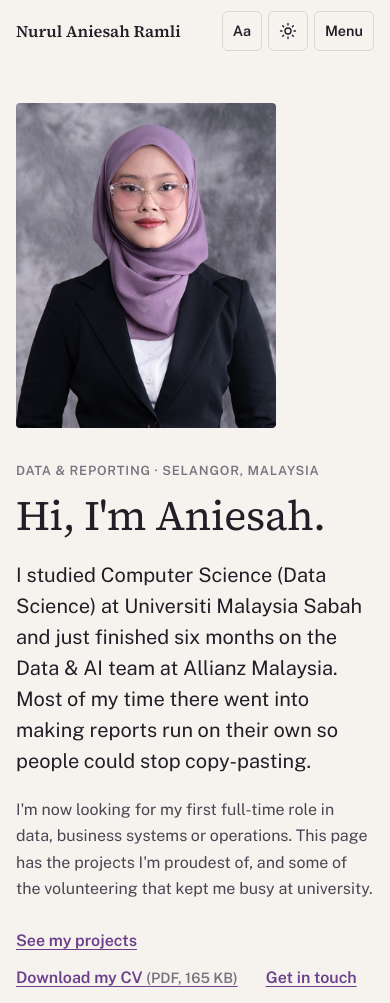
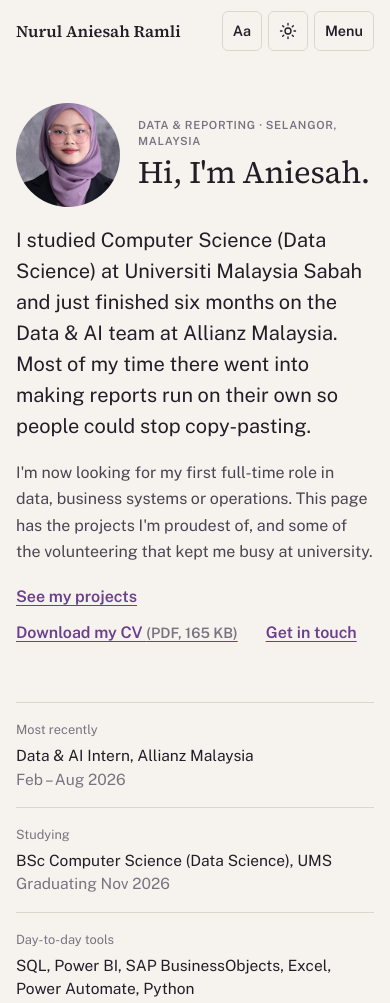
Before and after one commit to AniesRam/AniesRam.github.io, a plain HTML site: page index.html in a window 390 px wide. Shown: the top 1003 px of the page. Drawn offline with nearby package versions, Linux system fonts and the light colour scheme.

Commit message:
Add files via upload

```diff
--- a/index.html
+++ b/index.html
@@ -9,7 +9,7 @@
   <link rel="preconnect" href="https://fonts.googleapis.com" />
   <link rel="preconnect" href="https://fonts.gstatic.com" crossorigin />
   <link href="https://fonts.googleapis.com/css2?family=Source+Serif+4:opsz,wght@8..60,400;8..60,600&family=Public+Sans:wght@400;500;600;700&display=swap" rel="stylesheet" />
-  <link rel="stylesheet" href="styles.css" />
+  <link rel="stylesheet" href="styles.css?v=6" />
   <script>
     try {
       const p = JSON.parse(localStorage.getItem('na-prefs') || '{}');
@@ -77,8 +77,10 @@
 
     <section class="intro wrap" id="top" aria-labelledby="introTitle">
       <div class="intro-text">
-        <p class="label">Data &amp; reporting · Selangor, Malaysia</p>
-        <h1 id="introTitle">Hi, I'm Aniesah.</h1>
+        <div class="intro-head">
+          <p class="label">Data &amp; reporting · Selangor, Malaysia</p>
+          <h1 id="introTitle">Hi, I'm Aniesah.</h1>
+        </div>
         <p class="lede">
           I studied Computer Science (Data Science) at Universiti Malaysia Sabah and just finished six months
           on the Data &amp; AI team at Allianz Malaysia. Most of my time there went into making reports
@@ -413,6 +415,6 @@
     <button class="lb-btn lb-next" id="lbNext" aria-label="Next photo">→</button>
   </div>
 
-  <script src="script.js"></script>
+  <script src="script.js?v=2"></script>
 </body>
 </html>
--- a/styles.css
+++ b/styles.css
@@ -89,14 +89,14 @@ main:focus-visible { outline: none; }
 .switch input:checked + .track::after { transform: translateX(16px); }
 .switch input:focus-visible + .track { outline: 2px solid var(--accent); outline-offset: 3px; }
 
-.intro { display: grid; grid-template-columns: 1.4fr 1fr; gap: 64px; align-items: end; padding: 72px 0 56px; }
+.intro { display: grid; grid-template-columns: 1.4fr 1fr; gap: 64px; align-items: center; padding: 72px 0 56px; }
 .intro h1 { font-family: var(--serif); font-size: clamp(2.6rem, 6vw, 4.4rem); font-weight: 400; letter-spacing: -.01em; margin-bottom: .45em; }
 .lede { font-size: 1.25rem; line-height: 1.55; color: var(--ink); }
 .intro-text > p:not(.label):not(.lede) { color: var(--ink-2); max-width: 56ch; }
 .intro-links { list-style: none; padding: 0; margin: 1.6em 0 0; display: flex; flex-wrap: wrap; gap: 10px 28px; }
 .intro-links a { font-weight: 600; }
 .intro-photo { margin: 0; }
-.intro-photo img { aspect-ratio: 4 / 5; object-fit: cover; object-position: 50% 25%; width: 100%; border-radius: 4px; }
+.intro-photo img { aspect-ratio: 1 / 1; object-fit: cover; object-position: 50% 30%; width: 100%; max-width: 400px; margin-left: auto; border-radius: 4px; }
 
 .now { border-top: 1px solid var(--line); border-bottom: 1px solid var(--line); }
 .now dl { display: grid; grid-template-columns: repeat(3, 1fr); margin: 0; }
@@ -243,8 +243,9 @@ main:focus-visible { outline: none; }
   .nav-links.open { display: flex; }
   .nav-links a { display: block; padding: 12px 0; font-size: 1.05rem; border-bottom: 1px solid var(--line); }
   .nav-links a[aria-current="true"] { border-bottom-color: var(--line); color: var(--accent); }
-  .intro { grid-template-columns: 1fr; gap: 32px; padding-top: 40px; }
-  .intro-photo { order: -1; max-width: 260px; }
+  .intro { grid-template-columns: 1fr; gap: 24px; padding-top: 40px; }
+  .intro-photo { order: -1; width: 132px; height: 132px; border-radius: 50%; overflow: hidden; }
+  .intro-photo img { width: 132px; margin-left: 0; border-radius: 0; transform: scale(1.7); transform-origin: 50% 24%; }
   .now dl { grid-template-columns: 1fr; }
   .now dl > div, .now dl > div + div { padding: 16px 0; border-left: 0; }
   .now dl > div + div { border-top: 1px solid var(--line); }
@@ -275,3 +276,15 @@ main:focus-visible { outline: none; }
 @media (hover: none) and (max-width: 560px) {
   .tap-hint { display: block; }
 }
+@media (max-width: 820px) {
+  .intro { grid-template-columns: 104px 1fr; column-gap: 18px; row-gap: 22px; align-items: center; }
+  .intro-text { display: contents; }
+  .intro-photo { grid-column: 1; grid-row: 1; width: 104px; height: 104px; }
+  .intro-photo img { width: 104px; }
+  .intro-head { grid-column: 2; grid-row: 1; }
+  .intro-text > :not(.intro-head) { grid-column: 1 / -1; }
+  .intro-head .label { font-size: .7rem; line-height: 1.4; margin-bottom: .45em; }
+  .intro-head h1 { font-size: clamp(1.9rem, 8vw, 2.6rem); margin: 0; }
+  .intro-text > p, .intro-links { margin: 0; }
+  .intro { row-gap: 18px; }
+}
```
